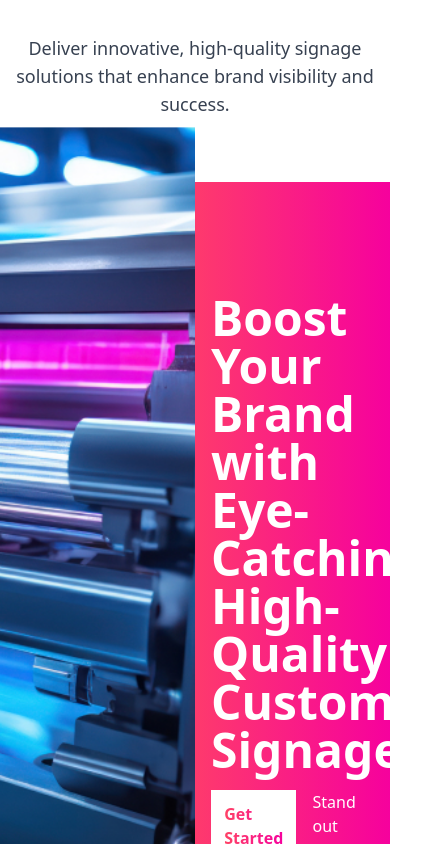
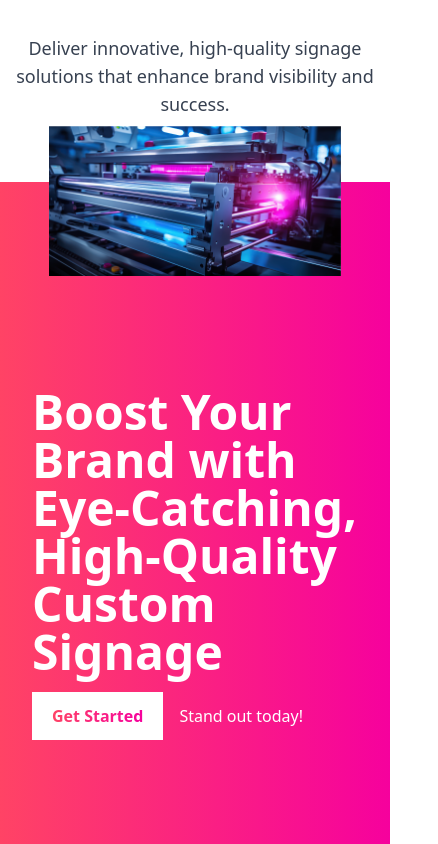
Before and after one commit to Tshabalala-Thabo/danny-niches-react, a React (Create React App) app: page / in a window 390 px wide. Shown: the part 4460-5304 px from the top of the page, 438 px wide, since content can reach past the window. Built offline with nearby package versions, Linux system fonts and the light colour scheme.

Commit message:
Work in progress,

```diff
--- a/src/App.js
+++ b/src/App.js
@@ -241,10 +241,10 @@ export default function App() {
             </div>
           </div>
         </section>
-        <section className='relative flex bg-dark items-center justify-end'>
-          <div className='h-full absolute top-0 right-0 -z-10 w-7/12 z-0 bg-custom-gradient'>
+        <section className='relative flex flex-col lg:flex-row lg:bg-dark items-center justify-end'>
+          <div className='h-full absolute bottom-0 lg:top-0 right-0 -z-10 f-full w-full lg:w-7/12 lg:z-0 bg-custom-gradient'>
           </div>
-          <div className='h-full absolute -top-14 left-0  w-6/12 bg-green-300'>
+          <div className='h-full lg:absolute -mt-14 lg:mt-0 -top-14 left-0 w-9/12 lg:w-6/12 bg-green-300'>
             <img
               src="/images/cta.jpg"
               alt="Signage showcase"
@@ -252,7 +252,7 @@ export default function App() {
             />
           </div>
           <div className='container mx-auto z-10 px-4 py-28'>
-            <div className='w-1/2 ml-auto pl-4 text-white'>
+            <div className='lg:w-1/2 ml-auto pl-4 text-white'>
               <h1 className='text-5xl font-bold'>
                 Boost Your Brand with Eye-Catching, High-Quality Custom Signage
               </h1>
```
